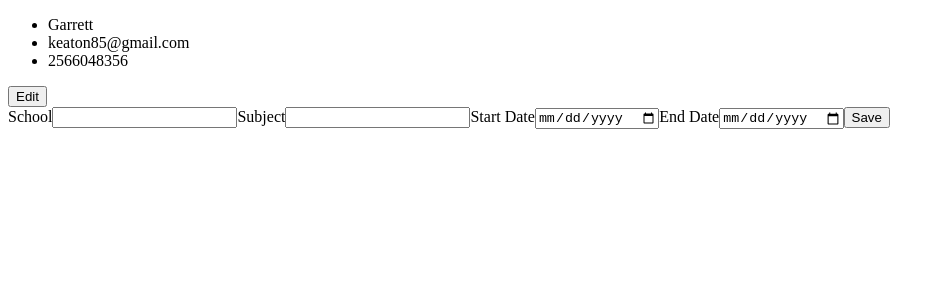
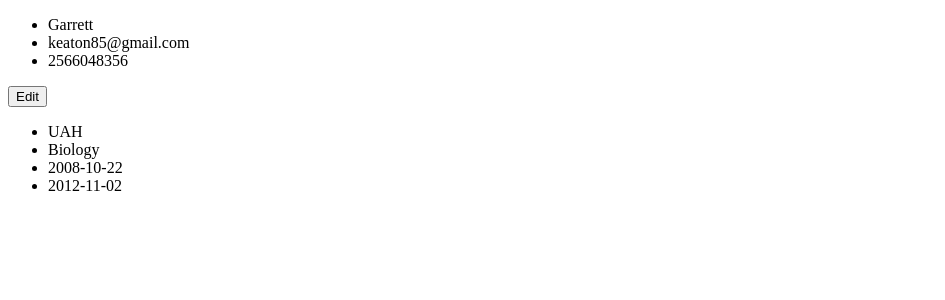
Before and after one commit to gband85/cv-project, a React (Create React App) app: page / in a window 1280 px wide. Shown: the top 300 px of the page, without its empty margins (0-945 px from the left). Built offline with nearby package versions, Linux system fonts and the light colour scheme; the HTML template or start-up script is replaced by a standard one.

Commit message:
add professionSection

```diff
--- a/src/App.js
+++ b/src/App.js
@@ -5,21 +5,22 @@ import Profession from './components/Profession';
 import Education from './components/Education';
 import General from './components/General';
 import GeneralForm from './components/GeneralForm';
+import ProfessionForm from './components/ProfessionForm';
 
 class App extends Component {
   constructor(props) {
     super(props);
     this.state={
       editGeneral: false,
-      sendEducation: false,
-      sendProfession: false,
+      editEducation: false,
+      editProfession: false,
        name: "Garrett",
         email: "keaton85@gmail.com",
         phone: "2566048356",
-schoolName: "",
-schoolSubject: "",
-schoolStart: "",
-schoolEnd: "",
+schoolName: "UAH",
+schoolSubject: "Biology",
+schoolStart: "2008-10-22",
+schoolEnd: "2012-11-02",
 // company: "",
 // position: "",
 // tasks: "",
@@ -38,13 +39,13 @@ schoolEnd: "",
 onSubmitGeneral = (e) => {
   e.preventDefault();
   this.setState({
-      sendGeneral: true
+      editGeneral: false
   });
 };
 
 onSubmitEducation = (e) => {
     this.setState({
-      sendEducation: true
+      editEducation: false
   });
   e.preventDefault();
 };
@@ -60,11 +61,15 @@ editGeneralFn=()=>{
   })
    // return <GeneralForm onSubmitGeneral={this.onSubmitGeneral} handleChange={this.handleChange} {...this.state}/>
   }
-
+ editEducationFn=()=>{
+   this.setState({
+     editEducation:true,
+   })
+ }
 
 
   render() {
-    let generalSection,educationSection;
+    let generalSection,educationSection,professionSection;
     //  const {schoolName,schoolSubject,schoolStart,schoolEnd,company,position,tasks,positionStart,positionEnd,sendGeneral}  = this.state;
     //const {handleChange,onSubmitGeneral,onSubmitEducation,onSubmitProfession}=this;
    if (this.state.editGeneral) {
@@ -76,58 +81,27 @@ editGeneralFn=()=>{
 
    }
 
-if (this.state.sendEducation) {
-educationSection=<Education {...this.state} />
+if (this.state.editEducation) {
+ educationSection= <EducationForm onSubmitEducation={this.onSubmitEducation} handleChange={this.handleChange} {...this.state}/>
+
 }
 else {
-  educationSection=<EducationForm onSubmitEducation={this.onSubmitEducation} handleChange={this.handleChange} {...this.state}/>
+  educationSection=<Education {...this.state} editEducationFn={this.editEducationFn}/>
 }
+if (this.state.editProfession) {
+  professionSection= <ProfessionForm onSubmitProfession={this.onSubmitProfession} handleChange={this.handleChange} {...this.state}/>
+
+ }
+ else {
+   professionSection=<Profession {...this.state} editEducationFn={this.editEducationFn}/>
+ }
   return (
     <div>
 {generalSection}
 {/* <bsutton onClick={this.sendGeneral()}></button> */}
 {educationSection}
            {/* {this.state.sendEducation && <Education {...this.state}/>}
-           <form onSubmit={onSubmitProfession}>
- <label htmlFor="company">Company</label>
-<input className=""
-  name="company"
-onChange={handleChange}
-value={company}
-type="text"
-id="company"
-/>
-        <label htmlFor="position">Position</label>
-<input className=""
-   name='position'
-   onChange={handleChange}
-   value={position}
-  type='text'
-  id="position"
-/>
-        <label htmlFor="tasks">Tasks</label>
-<textarea className=""
-onChange={handleChange}
-value={tasks}
-id="tasks"
-></textarea>
-<label htmlFor="positionStart">Start date</label>
-<input className=""
-   onChange={handleChange}
-   value={positionStart}
-  type='date'
-  id="positionStart"
-/>
-        <label htmlFor="positionEnd">End date</label>
-<input className=""
-   onChange={handleChange}
-   value={positionEnd}
-  type='date'
-  id="positionEnd"
-/>
-<button type='submit'>Save</button>
 
-</form>
 {this.state.sendProfession && <Profession {...this.state}/>} } */}
 </div>
   );
```
